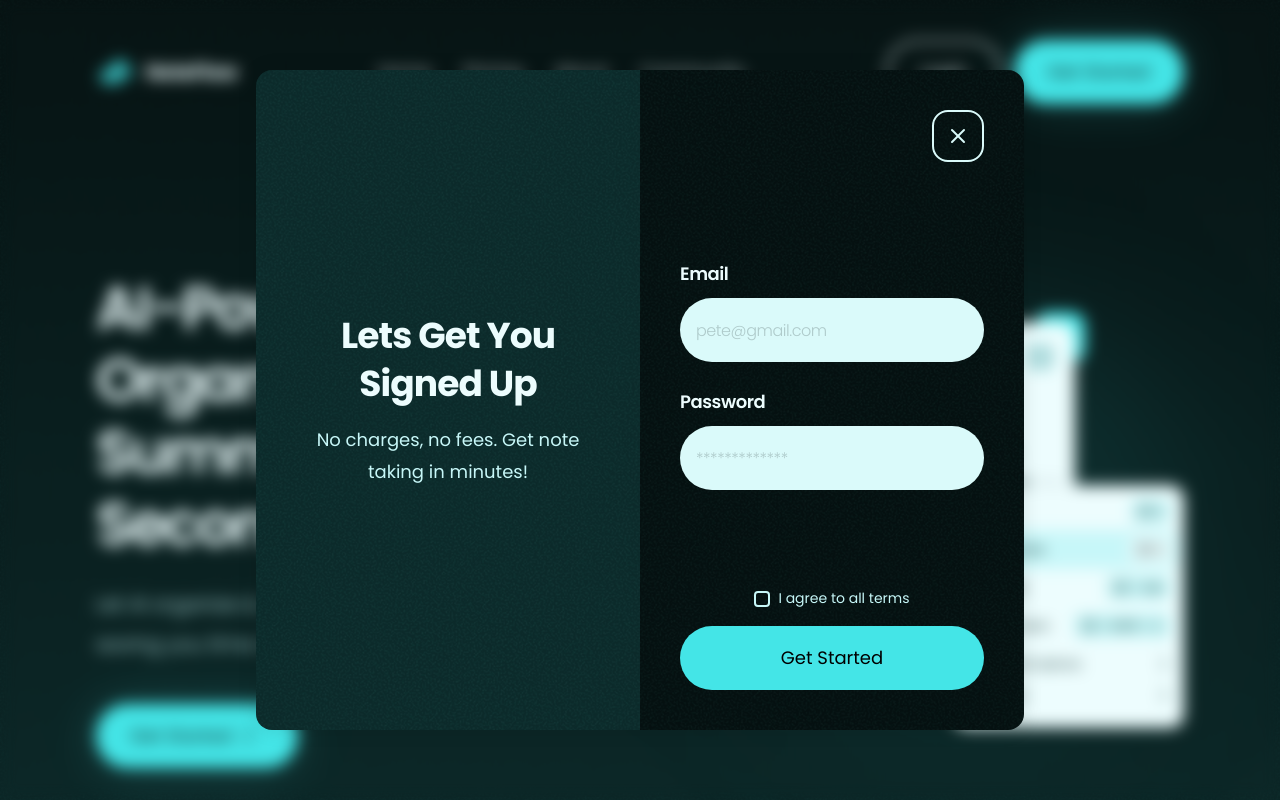
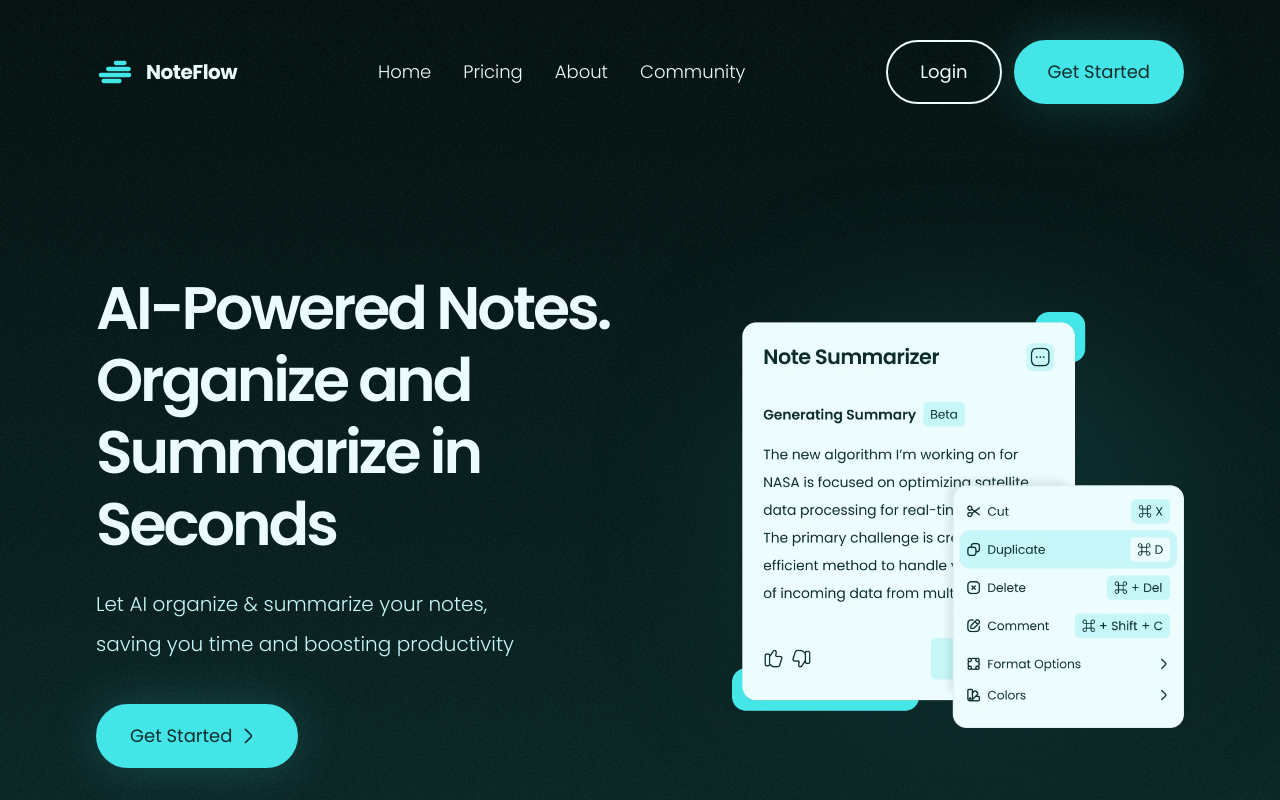
Before and after one commit to tanjimahmmed/noteflow-sass, a React (Vite) app: page / in a window 1280 px wide. Shown: the top 800 px of the page. Built offline with nearby package versions, Linux system fonts and the light colour scheme.

Commit message:
add modal with context

```diff
--- a/src/App.jsx
+++ b/src/App.jsx
@@ -11,9 +11,11 @@
 import Page from "./components/sections/Page";
 import Reviews from "./components/sections/Reviews";
 import Testimonials from "./components/sections/Testimonials/Testimonials";
+import { ModalContextProvider } from "./contexts/ModalContext";
 
 function App() {
   return (
+    <ModalContextProvider>
     <Page>
       <Header>
         <Navigation/>
@@ -27,10 +29,11 @@
         <Testimonials/>
       </Main>
       <Footer/>
-      <Modal>
+      <Modal modal="sign-up">
         <SignUpModal/>
       </Modal>
     </Page>
+    </ModalContextProvider>
   )
 }
 
--- a/src/components/sections/Hero.jsx
+++ b/src/components/sections/Hero.jsx
@@ -1,14 +1,17 @@
 import ArrowRight from "../icons/ArrowRight"
 import ArrowRightLine from "../icons/ArrowRightLine"
 import HeroGraphic from "../../assets/graphics/HeroGraphic.webp"
+import { useModalContext } from "../../contexts/ModalContext"
 
 const Hero = () => {
+    const {setActiveModal} = useModalContext();
   return (
     <div className="m-auto grid max-w-[90rem] grid-cols-[5fr_4fr] items-center gap-x-18 px-24 py-42">
         <div className="">
             <h1 className="text-primary-50 mb-6 text-6xl/18 font-semibold tracking-tighter">AI-Powered Notes. Organize and Summarize in Seconds</h1>
             <p className="text-primary-100 mb-10 text-xl/loose font-light">Let AI organize & summarize your notes, <br /> saving you time and boosting productivity</p>
-            <button className="text-primary-1300 bg-primary-500 border-primary-500 hover:border-primary-50 hover:bg-primary-50 transition-properties primary-glow-hover primary-glow group flex cursor-pointer items-center gap-x-3 rounded-full px-8 py-3.5 border-2">
+            <button className="text-primary-1300 bg-primary-500 border-primary-500 hover:border-primary-50 hover:bg-primary-50 transition-properties primary-glow-hover primary-glow group flex cursor-pointer items-center gap-x-3 rounded-full px-8 py-3.5 border-2"
+            onClick={() => setActiveModal("sign-up")}>
                 <p className="text-lg/8">Get Started</p>
                 <div className="w-5">
                     <ArrowRightLine alt="Arrow right line" width={2.5} className="stroke-primary-1300 transition-properties -mr-3 inline w-0 opacity-0 ease-in-out group-hover:w-3 group-hover:opacity-100"/>
--- a/src/components/sections/Modal/Modal.jsx
+++ b/src/components/sections/Modal/Modal.jsx
@@ -1,6 +1,9 @@
 import {motion} from 'motion/react'
-const Modal = ({children}) => {
-    const activelyDisplayedModal = true;
+import { useModalContext } from '../../../contexts/ModalContext';
+
+const Modal = ({children, modal}) => {
+    const {activeModal, setActiveModal} = useModalContext();
+    const activelyDisplayedModal = modal === activeModal;
   return (
     <motion.div className='fixed top-0 right-0 bottom-0 left-0 z-50 flex items-center justify-center px-24 py-32 backdrop-blur-sm'
     animate={activelyDisplayedModal ? "visible" : "hidden"}
@@ -15,6 +18,7 @@
         }
     }}
     transition={{duration: 0.25, ease: "easeInOut"}}
+    onClick={(e) => e.currentTarget === e.target && setActiveModal("")}
     >
         <motion.div className='flex overflow-hidden rounded-2xl opacity-0 shadow-[0px_0px_20px_rgb(6,18,18,.10)]'
         initial={{opacity: 0, y: 40}}
--- a/src/components/sections/Modal/SignUpModal.jsx
+++ b/src/components/sections/Modal/SignUpModal.jsx
@@ -1,6 +1,7 @@
 import Close from '../../icons/Close';
 import Checkmark from '../../icons/Checkmark';
 import { useState } from 'react';
+import { useModalContext } from '../../../contexts/ModalContext';
 
 const initialState = {
     email: "",
@@ -8,6 +9,7 @@
 }
 
 const SignUpModal = () => {
+const {setActiveModal} = useModalContext();
 const [checked, setChecked] = useState(false);
 const [inputs, setInputs] = useState(initialState);
 
@@ -26,6 +28,7 @@
         console.log(inputs);
         setInputs(initialState);
         // close modal
+        setActiveModal("");
         // submit this to a database etc...
     }
 }
@@ -36,7 +39,8 @@
             <p className='text-primary-100 text-lg/8'>No charges, no fees. Get note taking in minutes!</p>
         </div>
         <div className="bg-primary-1500 flex flex-col justify-between gap-y-24 bg-[url('../src/assets/Noise.webp')] bg-repeat p-10">
-            <button className='border-primary-75 hover:bg-primary-75 group transition-properties ml-auto w-fit cursor-pointer rounded-2xl border-2 p-3'>
+            <button className='border-primary-75 hover:bg-primary-75 group transition-properties ml-auto w-fit cursor-pointer rounded-2xl border-2 p-3'
+            onClick={() => setActiveModal("")}>
                 <Close className='stroke-primary-75 group-hover:stroke-primary-1300 transition-properties' width={2}/>
             </button>
             <div className='text-primary-50 flex flex-col gap-y-6 text-lg/8 font-semibold tracking-tight'>
--- a/src/components/sections/Navigation.jsx
+++ b/src/components/sections/Navigation.jsx
@@ -1,7 +1,10 @@
+import { useModalContext } from "../../contexts/ModalContext"
 import { navigationLinks } from "../../utils/content"
 import Logo from "../icons/Logo"
 
 const Navigation = () => {
+    const {setActiveModal} = useModalContext();
+
   return (
     <nav className="text-primary-50 m-auto flex max-w-[90rem] justify-between px-24 text-lg/8 font-light">
         <a href="#" className="flex items-center gap-x-3">
@@ -17,7 +20,8 @@
         </ul>
         <div className="flex items-center gap-x-3">
             <button className="border-primary-50 transition-properties hover:bg-primary-50 hover:text-primary-1300 box-border cursor-pointer rounded-full border-2 px-8 py-3.5 text-lg/8 font-normal">Login</button>
-            <button className="bg-primary-500 border-primary-500 text-primary-1300 hover:border-primary-50 hover:bg-primary-50 transition-properties primary-glow primary-glow-hover cursor-pointer rounded-full border-2 px-8 py-3.5 text-lg/8 font-normal">Get Started</button>
+            <button className="bg-primary-500 border-primary-500 text-primary-1300 hover:border-primary-50 hover:bg-primary-50 transition-properties primary-glow primary-glow-hover cursor-pointer rounded-full border-2 px-8 py-3.5 text-lg/8 font-normal"
+            onClick={() => setActiveModal('sign-up')}>Get Started</button>
         </div>
     </nav>
   )
--- /dev/null
+++ b/src/contexts/ModalContext.jsx
@@ -0,0 +1,19 @@
+import { useContext, useState, createContext } from "react";
+
+const ModalContext = createContext();
+
+function ModalContextProvider({children}) {
+    const [activeModal, setActiveModal] = useState("");
+
+    return (
+        <ModalContext.Provider value={{activeModal, setActiveModal}}>
+            {children}
+        </ModalContext.Provider>
+    )
+}
+
+function useModalContext(){
+    return useContext(ModalContext)
+}
+
+export {useModalContext, ModalContextProvider}
```
